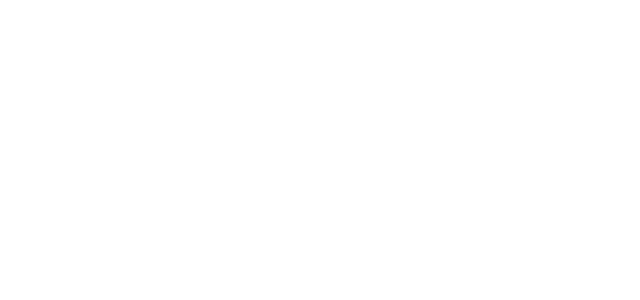
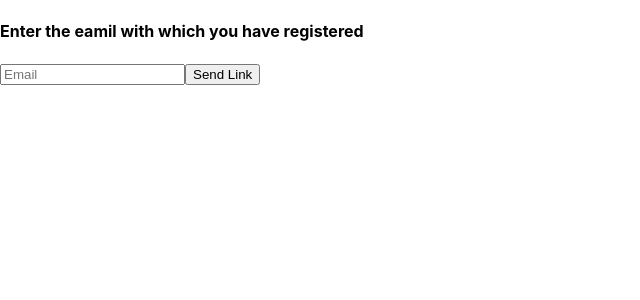
Before and after one commit to AnujMking25/expensetracker, a React (Create React App) app: page /forgetpage in a window 1280 px wide. Before the commit this address had no page. Shown: the top 300 px of the page, without its empty margins (0-640 px from the left). Built offline with nearby package versions, Linux system fonts and the light colour scheme.

Commit message:
forgetPassword

```diff
--- a/src/App.js
+++ b/src/App.js
@@ -2,14 +2,17 @@ import { Route, Routes } from 'react-router-dom';
 import SignupPage from './Component/Singup/SignupPage';
 import Dummy from './Component/Dummy';
 import CompleteProfile from './Component/CompleteProfile';
+import ForgetPassword from './Component/ForgetPassword/ForgetPassword';
 
 function App() {
+
   return (
     <>
     <Routes>
       <Route path='/' element={<SignupPage/>}/>
       <Route path='/Dummy' element={<Dummy/>}/>
-      <Route path='/CompleteProfile' element={<CompleteProfile/>}/>
+    <Route path='/CompleteProfile' element={<CompleteProfile/>}/>
+     <Route path='/forgetpage' element={<ForgetPassword/>}/>
     </Routes>
     </>
   );
--- /dev/null
+++ b/src/Component/ForgetPassword/ForgetPassword.js
@@ -0,0 +1,31 @@
+import React, { useRef } from 'react'
+
+const ForgetPassword = () => {
+   const inputEmail=useRef();
+   function onForgetPassword(){
+
+    fetch('https://identitytoolkit.googleapis.com/v1/accounts:sendOobCode?key=AIzaSyBwbCcow5NRjnP0jrgWCCdR_g0UiZX-vVI',{
+        method:'POST',
+        body:JSON.stringify({
+            requestType:"PASSWORD_RESET",
+            email:inputEmail.current.value
+        }),
+        headers:{
+            'Content-Type': 'application/json'
+        }
+    })
+    .then(res=>res.json())
+    .then(res=>console.log(res))
+    .catch(err=>console.log(err))
+
+   }
+  return (
+    <div>
+        <h4>Enter the eamil with which you have registered</h4>
+        <input type='email'placeholder='Email' ref={inputEmail}/>
+        <button onClick={onForgetPassword}>Send Link</button>
+    </div>
+  )
+}
+
+export default ForgetPassword
--- a/src/Component/Singup/SignupPage.js
+++ b/src/Component/Singup/SignupPage.js
@@ -69,7 +69,11 @@ const SignupPage = () => {
       alert("Password and Confirm Password is not some");
     }
   }
-
+  // ***************************** forget Page *******==> START HERE <==
+  function onForgetPage(){
+    Navigate('/forgetpage')
+  }
+   // ***************************** forget Page*******==> START HERE <==
   return (
     <>
       <div className={classes.maindiv}>
@@ -107,8 +111,8 @@ const SignupPage = () => {
             }}
           />
           <br />
-          <button>{IsLogedin ? 'Login':'SignUP'}</button>
-          {IsLogedin && <p>forget Password</p>}
+          <button>{IsLogedin ? 'Login':'SignUP'}</button><br/>
+          {IsLogedin && <button onClick={onForgetPage}>forget Password</button>}
         </form>
       </div>
       <div className={classes.seconddiv}>
```
